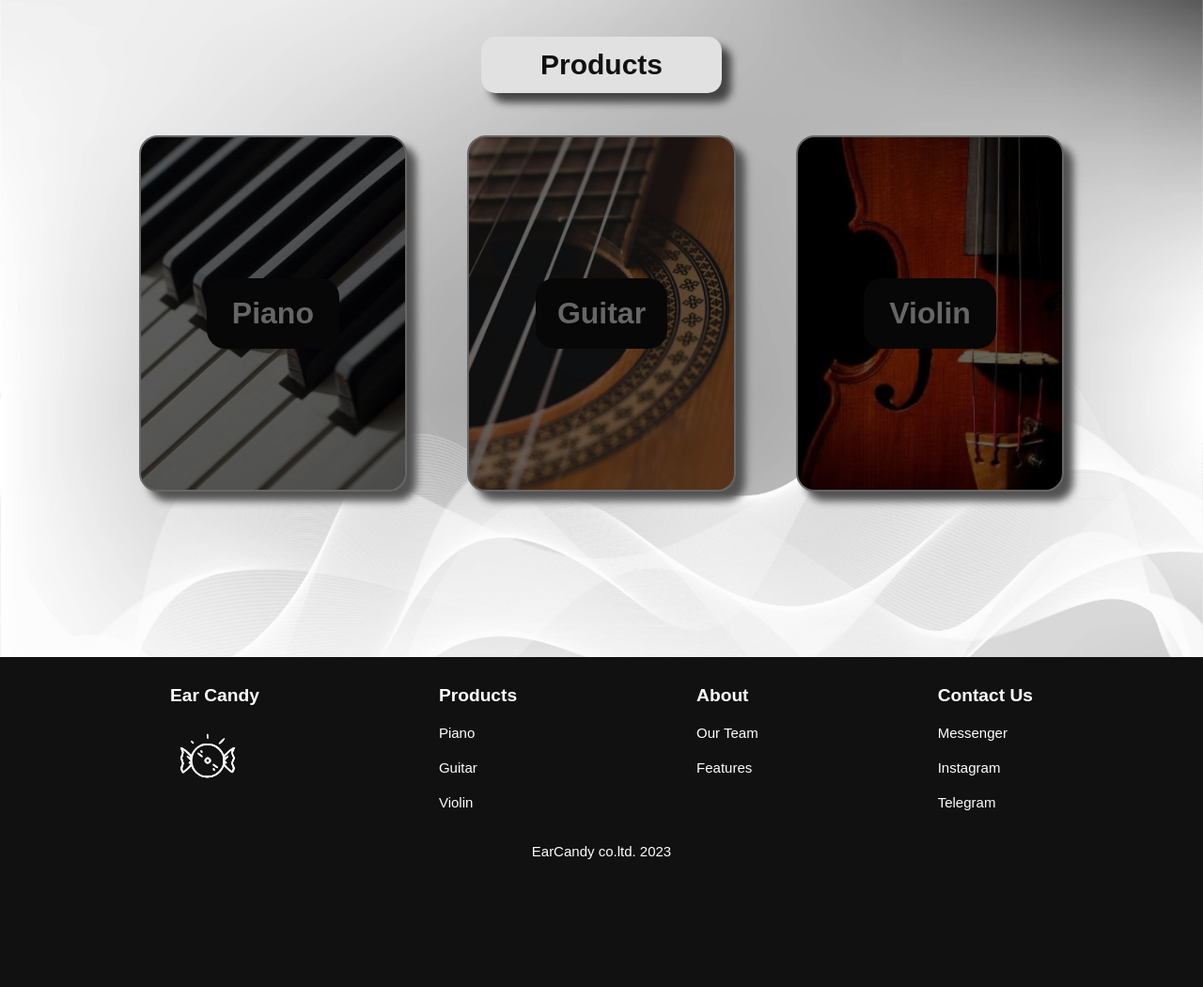
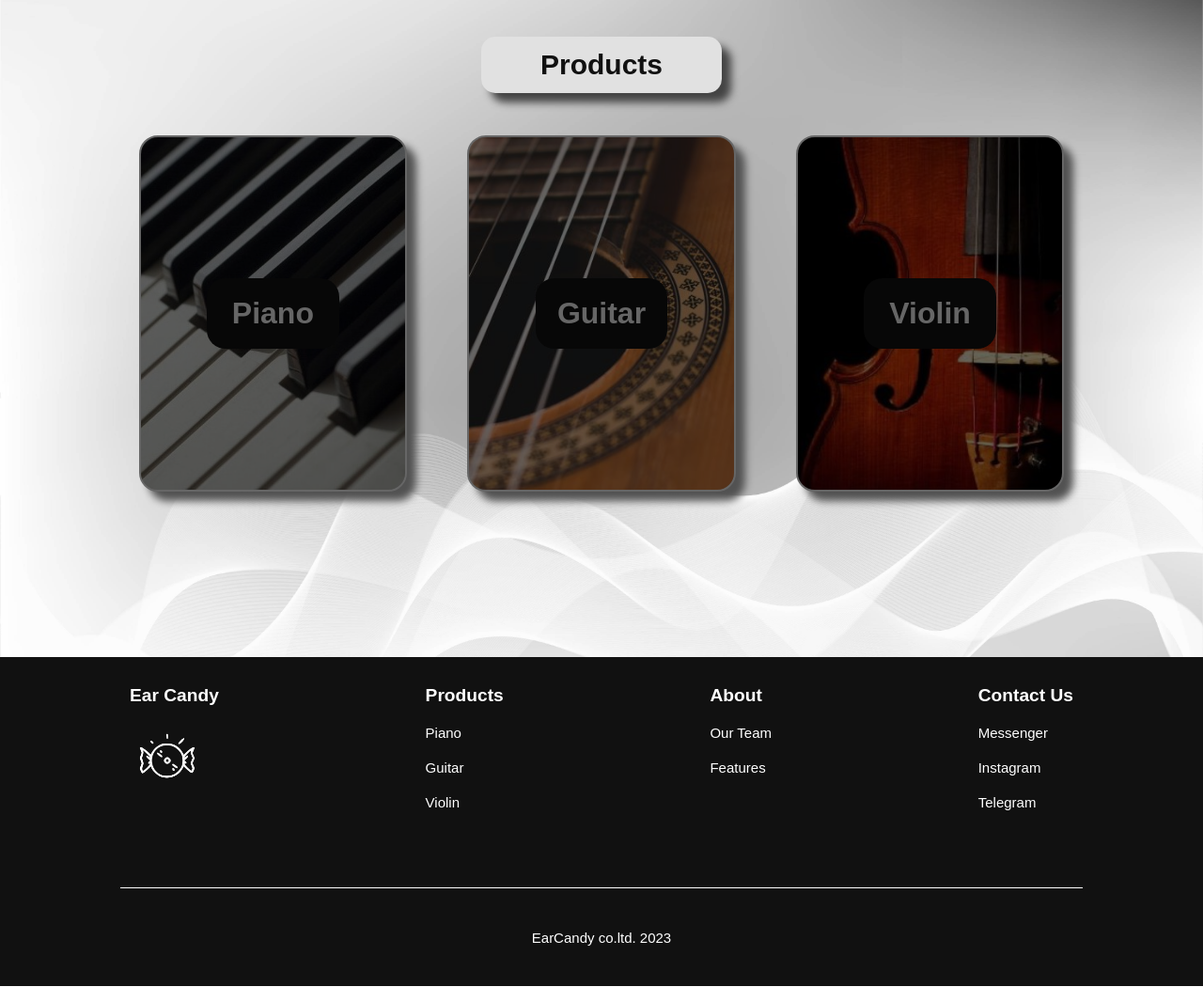
Before and after one commit to TongHeang1202/cs128_final, a PHP site: page / in a window 1280 px wide. Shown: the part 671-1721 px from the top of the page at 94% size. Before the commit the page ends 1585 px from the top, so only its background shows below. Run offline with PHP 8.4, Linux system fonts and the light colour scheme.

Commit message:
styled footer

```diff
--- a/css/footer.css
+++ b/css/footer.css
@@ -1,14 +1,21 @@
 .footer {
+    display: flex;
+    justify-content: center;
+    flex-wrap: wrap;
+    align-content: space-between;
     width: 100%;
     height: 350px;
     background-color: #111;
     font-family: Arial, Helvetica, sans-serif;
 }
 
-.footer-container {
+.footer-top {
     display: flex;
     flex-direction: row;
-    justify-content: space-evenly;
+    justify-content: space-between;
+    width: 80%;
+    height: 70%;
+    border-bottom: 1px solid white;
 }
 
 .footer-link-wrapper {
@@ -43,7 +50,7 @@
 
 .footer-link:hover {
     color: rgb(255, 255, 255);
-    background-color: grey;
+    text-decoration: underline;
     transition: .4s ease;
 }
 
@@ -55,17 +62,13 @@
     border-radius: 5px;
 }
 
-.footer-link-img:hover {
-    color: rgb(255, 255, 255);
-    background-color: grey;
-    transition: .4s ease;
-}
-
 .footer-bottom {
-    color: white;
     display: flex;
-    margin-top: 25px;
+    justify-content: center;
+    align-items: center;
+    width: 80%;
+    height: 30%;
     font-size: 15px;
     font-weight: lighter;
-    justify-content: center;
+    color: white;
 }
--- a/index.html
+++ b/index.html
@@ -79,13 +79,15 @@
 
     <!-- Put Footer Below This -->
     <div class="footer">
-        <div class="footer-container">
+        <div class="footer-top">
+
             <!-- logo -->
             <div class="footer-link-wrapper">
                 <div class="footer-header">Ear Candy</div>
                 <img class="ear-candy-logo" src="images/logo.png" alt="">
             </div>
             <!-- end logo -->
+
             <!-- product -->
             <div class="footer-link-wrapper">
                 <div class="footer-header">Products</div>
@@ -94,20 +96,22 @@
                 <a class="footer-link" href="#">Violin</a>
             </div>
             <!-- end product -->
+
             <!-- about -->
             <div class="footer-link-wrapper">
                 <div class="footer-header">About</div>
-                <a class="footer-link-img" href="#">Our Team</a>
-                <a class="footer-link-img" href="#">Features</a>
+                <a class="footer-link" href="#">Our Team</a>
+                <a class="footer-link" href="#">Features</a>
             </div>
             <!-- end about -->
+
             <!-- contact us -->
             <div class="footer-link-wrapper">
                 <div class="footer-header">Contact Us</div>
 
-                <a class="footer-link-img" href="#">Messenger</a>
-                <a class="footer-link-img" href="#">Instagram</a>
-                <a class="footer-link-img" href="#">Telegram</a>
+                <a class="footer-link" href="#">Messenger</a>
+                <a class="footer-link" href="#">Instagram</a>
+                <a class="footer-link" href="#">Telegram</a>
 
             </div>
             <!-- end contact us -->
```
